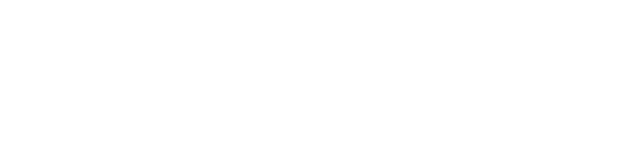
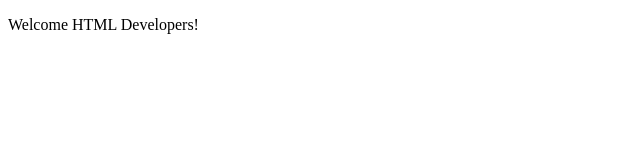
Before and after one commit to MIRAI-Inc-IHC/hello-html, a plain HTML site: page index.html in a window 1280 px wide. Shown: the whole page, without its empty margins (0-640 px from the left). Drawn offline with Linux system fonts and the light colour scheme.

Commit message:
feat(welcome): Created Welcome Section.

```diff
--- a/index.html
+++ b/index.html
@@ -5,6 +5,6 @@
     <title>Welcome my first code</title>
 </head>
 <body>
-
+<p>Welcome HTML Developers!</p>
 </body>
 </html>
```
